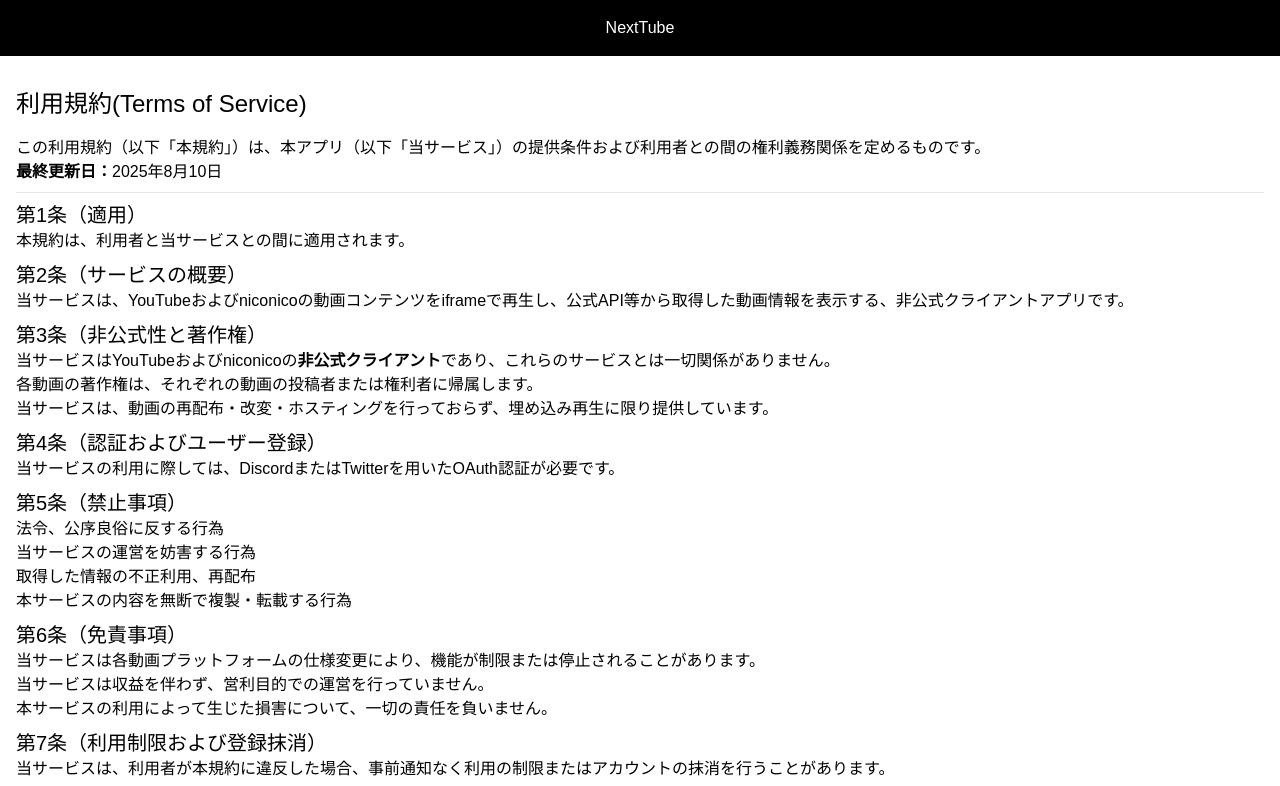
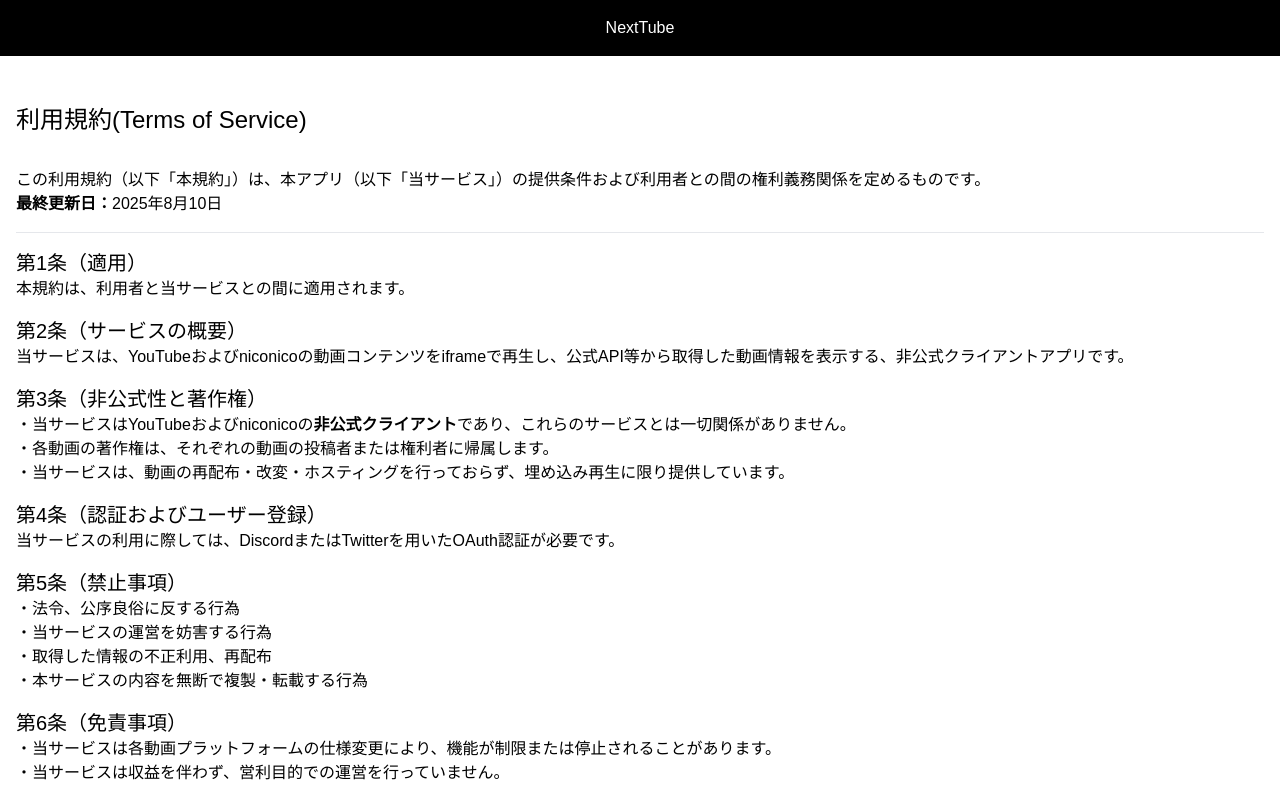
Before and after one commit to Skota11/app-nextyt, a Next.js app: page /terms in a window 1280 px wide. Shown: the top 786 px of the page. Built offline with nearby package versions, Linux system fonts and the light colour scheme; a web font is replaced by a local one.

Commit message:
利用規約_スタイル調整1

```diff
--- a/src/app/terms/page.tsx
+++ b/src/app/terms/page.tsx
@@ -1,49 +1,50 @@
 export default function Page() {
+
     return (
         <div className="p-4">
-            <h1 className="text-2xl my-4">利用規約(Terms of Service)</h1>
+            <h1 className="text-2xl my-8">利用規約(Terms of Service)</h1>
             <p>この利用規約（以下「本規約」）は、本アプリ（以下「当サービス」）の提供条件および利用者との間の権利義務関係を定めるものです。</p>
             <p><strong>最終更新日：</strong>2025年8月10日</p>
 
-            <hr className="my-2" />
+            <hr className="my-4" />
 
             <h2 className="text-xl">第1条（適用）</h2>
             <p>本規約は、利用者と当サービスとの間に適用されます。</p>
 
-            <h2 className="text-xl mt-2">第2条（サービスの概要）</h2>
+            <h2 className="text-xl mt-4">第2条（サービスの概要）</h2>
             <p>当サービスは、YouTubeおよびniconicoの動画コンテンツをiframeで再生し、公式API等から取得した動画情報を表示する、非公式クライアントアプリです。</p>
 
-            <h2 className="text-xl mt-2">第3条（非公式性と著作権）</h2>
+            <h2 className="text-xl mt-4">第3条（非公式性と著作権）</h2>
             <ol>
-            <li>当サービスはYouTubeおよびniconicoの<strong>非公式クライアント</strong>であり、これらのサービスとは一切関係がありません。</li>
-            <li>各動画の著作権は、それぞれの動画の投稿者または権利者に帰属します。</li>
-            <li>当サービスは、動画の再配布・改変・ホスティングを行っておらず、埋め込み再生に限り提供しています。</li>
+            <li>・当サービスはYouTubeおよびniconicoの<strong>非公式クライアント</strong>であり、これらのサービスとは一切関係がありません。</li>
+            <li>・各動画の著作権は、それぞれの動画の投稿者または権利者に帰属します。</li>
+            <li>・当サービスは、動画の再配布・改変・ホスティングを行っておらず、埋め込み再生に限り提供しています。</li>
             </ol>
 
-            <h2 className="text-xl mt-2">第4条（認証およびユーザー登録）</h2>
+            <h2 className="text-xl mt-4">第4条（認証およびユーザー登録）</h2>
             <ol>
             <li>当サービスの利用に際しては、DiscordまたはTwitterを用いたOAuth認証が必要です。</li>
             </ol>
 
-            <h2 className="text-xl mt-2">第5条（禁止事項）</h2>
+            <h2 className="text-xl mt-4">第5条（禁止事項）</h2>
             <ul>
-            <li>法令、公序良俗に反する行為</li>
-            <li>当サービスの運営を妨害する行為</li>
-            <li>取得した情報の不正利用、再配布</li>
-            <li>本サービスの内容を無断で複製・転載する行為</li>
+            <li>・法令、公序良俗に反する行為</li>
+            <li>・当サービスの運営を妨害する行為</li>
+            <li>・取得した情報の不正利用、再配布</li>
+            <li>・本サービスの内容を無断で複製・転載する行為</li>
             </ul>
 
-            <h2 className="text-xl mt-2">第6条（免責事項）</h2>
+            <h2 className="text-xl mt-4">第6条（免責事項）</h2>
             <ol>
-            <li>当サービスは各動画プラットフォームの仕様変更により、機能が制限または停止されることがあります。</li>
-            <li>当サービスは収益を伴わず、営利目的での運営を行っていません。</li>
-            <li>本サービスの利用によって生じた損害について、一切の責任を負いません。</li>
+            <li>・当サービスは各動画プラットフォームの仕様変更により、機能が制限または停止されることがあります。</li>
+            <li>・当サービスは収益を伴わず、営利目的での運営を行っていません。</li>
+            <li>・本サービスの利用によって生じた損害について、一切の責任を負いません。</li>
             </ol>
 
-            <h2 className="text-xl mt-2">第7条（利用制限および登録抹消）</h2>
+            <h2 className="text-xl mt-4">第7条（利用制限および登録抹消）</h2>
             <p>当サービスは、利用者が本規約に違反した場合、事前通知なく利用の制限またはアカウントの抹消を行うことがあります。</p>
 
-            <h2 className="text-xl mt-2">第8条（本規約の変更）</h2>
+            <h2 className="text-xl mt-4">第8条（本規約の変更）</h2>
             <p>当サービスは、必要に応じて本規約を変更することがあります。変更後はサービス上に掲載した時点で効力を持ちます。</p>
         </div>
     )
```
